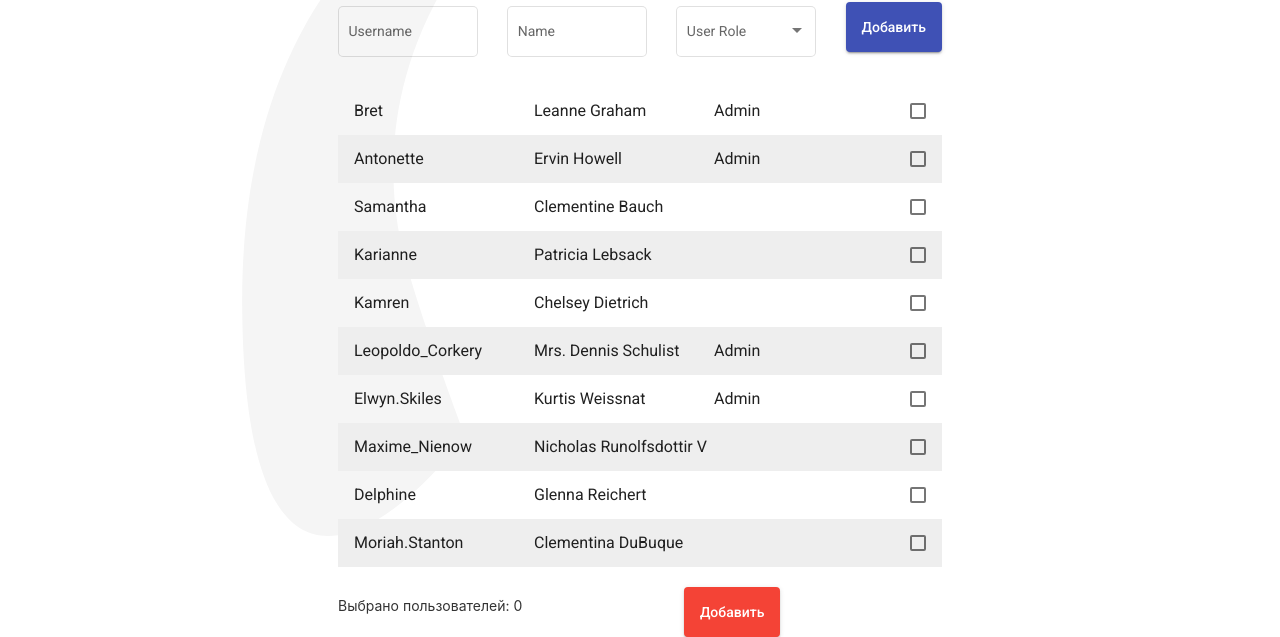
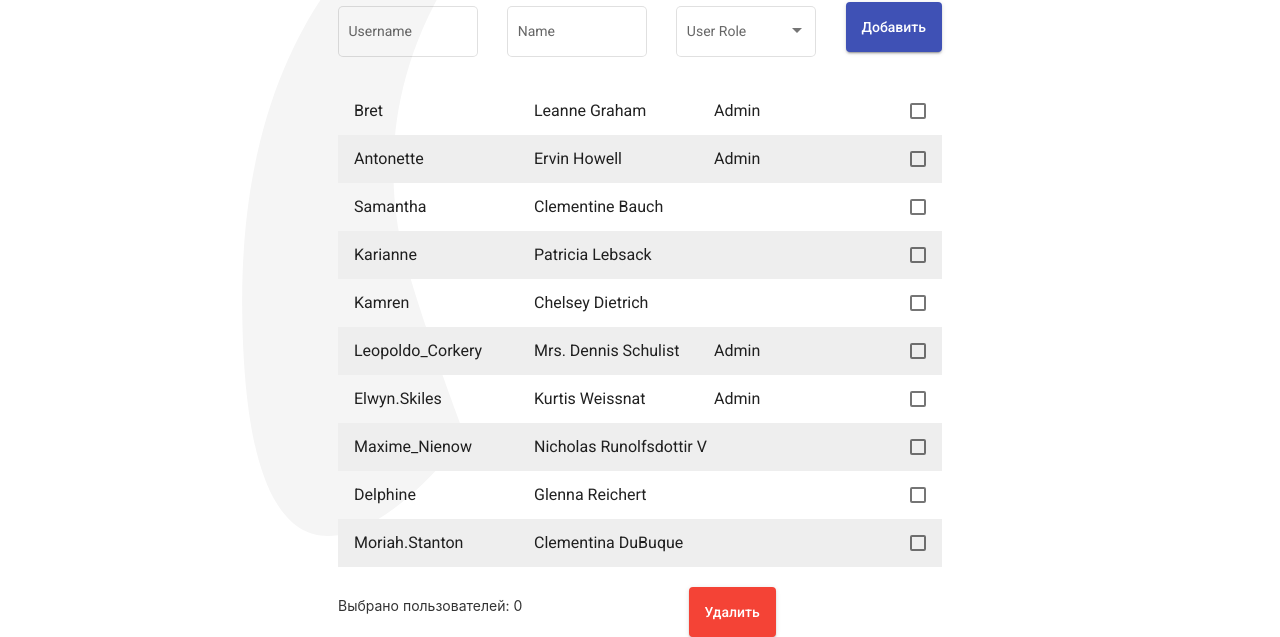
Before and after one commit to VictoriaDoroshko/Angular-list, an Angular app in the folder users-list/: page / in a window 1280 px wide. Shown: the part 261-898 px from the top of the page. Built offline with nearby package versions, Linux system fonts and the light colour scheme.

Commit message:
Add button delete, delete items

```diff
--- a/users-list/src/app/users-list/users-list.component.html
+++ b/users-list/src/app/users-list/users-list.component.html
@@ -38,7 +38,9 @@
 
 </div>
 
-<mat-selection-list #users (selectedElement)="selectItem(users.selectedOptions.selected)">
+
+<div *ngIf="usersList.length>0; else empty">
+  <mat-selection-list #users (selectionChange)="selectItem(users.selectedOptions.selected)">
     <mat-list-option
     [value]="user"
     *ngFor="let user of usersList; let i = index"
@@ -57,8 +59,13 @@
         Выбрано пользователей: {{users.selectedOptions.selected.length}}
       </p>
     </div>
-    <button mat-raised-button color="warn" class="btn" (click)="deleteUsers()">Добавить</button>
+    <button mat-raised-button color="warn" class="btn" (click)="deleteUsers()">Удалить</button>
     <div>
 
     </div>
   </div>
+</div>
+
+<ng-template #empty>
+  <div>Пользователей не найдено</div>
+</ng-template>
--- a/users-list/src/app/users-list/users-list.component.scss
+++ b/users-list/src/app/users-list/users-list.component.scss
@@ -13,6 +13,8 @@
     justify-content: space-between;
     align-items: flex-start;
     &.footer {
+        display: flex;
+        justify-content: space-between;
         align-items: center;
     }
     .item {
--- a/users-list/src/app/users-list/users-list.component.ts
+++ b/users-list/src/app/users-list/users-list.component.ts
@@ -1,6 +1,7 @@
 import { Component, OnInit } from '@angular/core';
 import { UsersService } from './../users.service'
 import { User } from '../shared/user';
+import { MatListOption } from '@angular/material/list';
 
 @Component({
   selector: 'app-users-list',
@@ -13,6 +14,7 @@ export class UsersListComponent implements OnInit {
   username: string;
   name: string;
   role: string;
+  selectedList: User[];
 
 
   constructor(public userService: UsersService) { }
@@ -45,15 +47,16 @@ export class UsersListComponent implements OnInit {
 
   }
 
-  selectedItem(users: any) {
-    this.usersList = [];
+  selectItem(users: MatListOption[]) {
+    this.selectedList = [];
     users.forEach(element => {
       this.selectedList.push(element.value);
     })
   }
 
   deleteUsers() {
-
+    this.userService.deleteUsers(this.selectedList);
+    this.usersList = this.userService.getUsersList();
   }
 
 
--- a/users-list/src/app/users.service.ts
+++ b/users-list/src/app/users.service.ts
@@ -23,6 +23,13 @@ export class UsersService {
 
   addUser(user: User) {
     this.usersList.unshift(user);
+  }
+
+  deleteUsers(users: User[]) {
+    users.forEach(user => {
+      this.usersList = this.usersList.filter(item => item.id !== user.id)
+    })
+
   }
 
   usersList: User[] = [
```
